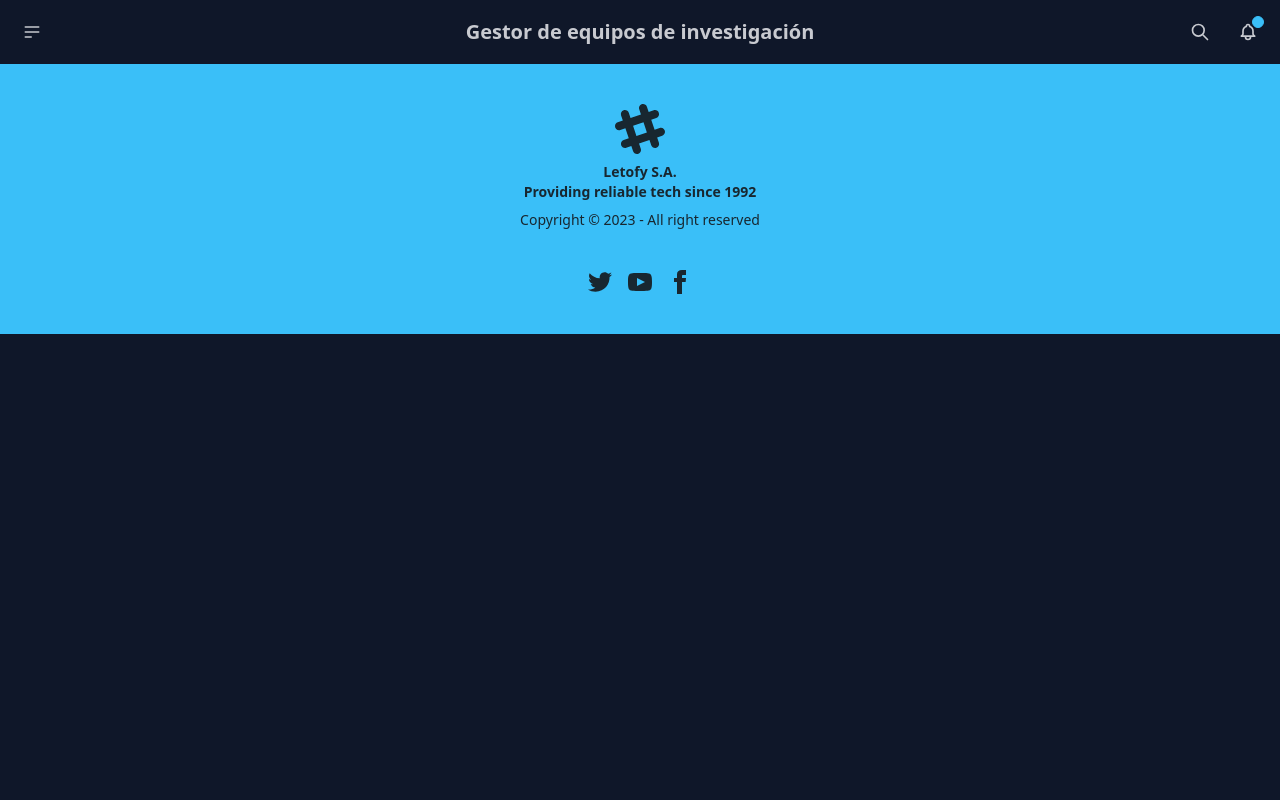
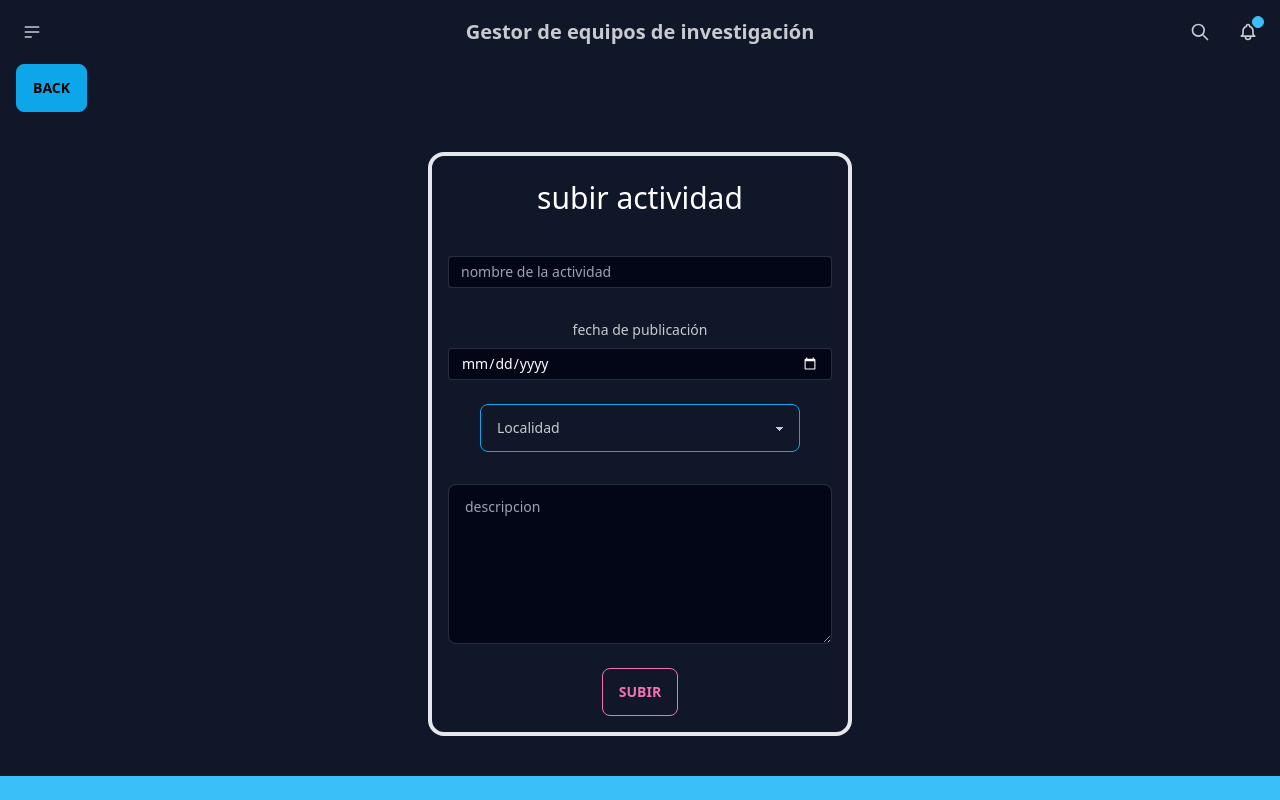
Before and after one commit to Nawho/UTN-Gestor-equipos-investigacion, a Nuxt app: page /equipo/activities/editActiv in a window 1280 px wide. Shown: the top 800 px of the page. Built offline with nearby package versions, Linux system fonts and the light colour scheme.

Commit message:
Add files via upload

```diff
--- /dev/null
+++ b/pages/equipo/activities/editActiv.vue
@@ -0,0 +1,33 @@
+<template>
+    <div class="">
+        <button class="btn btn-info ml-4" @click="$router.push('/activities')">back</button>
+    </div>
+    <div class="h-4/5 flex items-center justify-center">
+        <div class="card card-compact border-4 border-indigo-75 my-10">
+            <h2 class="text-3xl text-white text-center mt-6">subir actividad</h2>
+            <div class="card-body items-center text-center">
+                <div class="flex justify-center mt-6 w-96">
+                    <input type="text" class="input input-bordered bg-slate-950 input-sm w-full rounded text-white" name="username" placeholder="nombre de la actividad" required>
+                </div>
+
+            <h1 class="mt-6">fecha de publicación</h1>
+            <div class="flex justify-center w-96">
+                <input type="date" class="input input-bordered bg-slate-950 input-sm w-full rounded text-white"
+                    name="fechaFin" required>
+            </div>
+
+            <select class="select select-info w-full max-w-xs mt-4">
+                <option disabled selected> Localidad </option>
+                <option>Presencial</option>
+                <option>Virtual</option>
+            </select>
+            <div class="flex justify-center mt-6">
+                <textarea class="textarea textarea-bordered bg-slate-950 w-96 h-40  " placeholder="descripcion"></textarea>
+            </div>
+                <div class="card-actions mt-4">
+                    <button class="btn btn-accent btn-outline" >subir</button><!-- @click="upload()" -->
+                </div>
+            </div>
+        </div>
+    </div>
+</template>
--- a/pages/equipo/activities/index.vue
+++ b/pages/equipo/activities/index.vue
@@ -1,33 +1,36 @@
-<!--<template>
+<template>
     <div>
         <div class="flex justify-center mb-8">
             <img class="h-16" @click="$router.push('../homePage')" src="/imgs/gemis.png" alt="">
         </div>
         <div class="flex justify-around">
             <div>
-                <button class="btn btn-primary" @click="$router.push('../home')">home page</button>
+                <button class="btn btn-primary" @click="$router.push('../homePage')">home page</button>
             </div>
             <div>
-                <button class="btn btn-primary" @click="$router.push('../equipo/projects')">projects</button>
+                <button class="btn btn-primary" @click="$router.push('../projects')">projects</button>
             </div>
             <div>
-                <button class="btn btn-primary" @click="$router.push('../equipo/activities')">activities</button>
+                <button class="btn btn-primary" @click="$router.push('../activities')">activities</button>
             </div>
             <div>
-                <button class="btn btn-primary" @click="$router.push('../equipo/members')">members</button>
+                <button class="btn btn-primary" @click="$router.push('../members')">members</button>
             </div>
         </div>
+    </div>
+    <div class="flex justify-end my-4 mr-28 ">
+        <button class="btn btn-secondary" @click="$router.push('activities/newActiv')">agregar actividad</button>
     </div>
     <div class="flex flex-wrap justify-center">
         <div class="p-8" v-for="n in 6">
             <div class="card w-96 border-4 border-indigo-500/75">
-                <img class="rounded-t-xl" src="/imgs/actividades.png" alt="Shoes" />
+                <!--<img class="rounded-t-xl" src="../../imgs/actividades.png" alt="Shoes" />-->
                 <div class="card-body">
                     <h2 class="card-title">Actividad epicaa</h2>
                     <div class="badge badge-outline">Presencial</div>
                     <p>queres ser tu propio jefe ???</p>
                     <div class="card-actions justify-end">
-                        <button class="btn btn-primary" @click="$router.push('/eachActivities/adEachActivities')">edit</button>
+                        <button @click="$router.push('activities/editActiv')" class="btn btn-primary">edit</button>
                     </div>
                 </div>
             </div>
@@ -39,8 +42,8 @@
 
 </script>
 
-<style></style>
--->
+
+<!--
 <template>
     <div style="display: flex; flex-direction: column; width: 70%; margin: auto;">
       <h1 class="text-center font-sans text-2xl">Actividades de (nombre del projecto)</h1>
@@ -135,3 +138,4 @@
     }
   }
   </style>
+-->
--- /dev/null
+++ b/pages/equipo/activities/newActiv.vue
@@ -0,0 +1,33 @@
+<template>
+    <div class="">
+        <button class="btn btn-info ml-4" @click="$router.push('/projects')">back</button>
+    </div>
+    <div class="h-4/5 flex items-center justify-center">
+        <div class="card card-compact border-4 border-indigo-75 my-10">
+            <h2 class="text-3xl text-white text-center mt-6">subir actividad</h2>
+            <div class="card-body items-center text-center">
+                <div class="flex justify-center mt-6 w-96">
+                    <input type="text" class="input input-bordered bg-slate-950 input-sm w-full rounded text-white" name="username" placeholder="nombre de la actividad" required>
+                </div>
+
+            <h1 class="mt-6">fecha de publicación</h1>
+            <div class="flex justify-center w-96">
+                <input type="date" class="input input-bordered bg-slate-950 input-sm w-full rounded text-white"
+                    name="fechaFin" required>
+            </div>
+
+            <select class="select select-info w-full max-w-xs mt-4">
+                <option disabled selected> Localidad </option>
+                <option>Presencial</option>
+                <option>Virtual</option>
+            </select>
+            <div class="flex justify-center mt-6">
+                <textarea class="textarea textarea-bordered bg-slate-950 w-96 h-40  " placeholder="descripcion"></textarea>
+            </div>
+                <div class="card-actions mt-4">
+                    <button class="btn btn-accent btn-outline">subir</button> <!--@click="upload()"-->
+                </div>
+            </div>
+        </div>
+    </div>
+</template>
```
